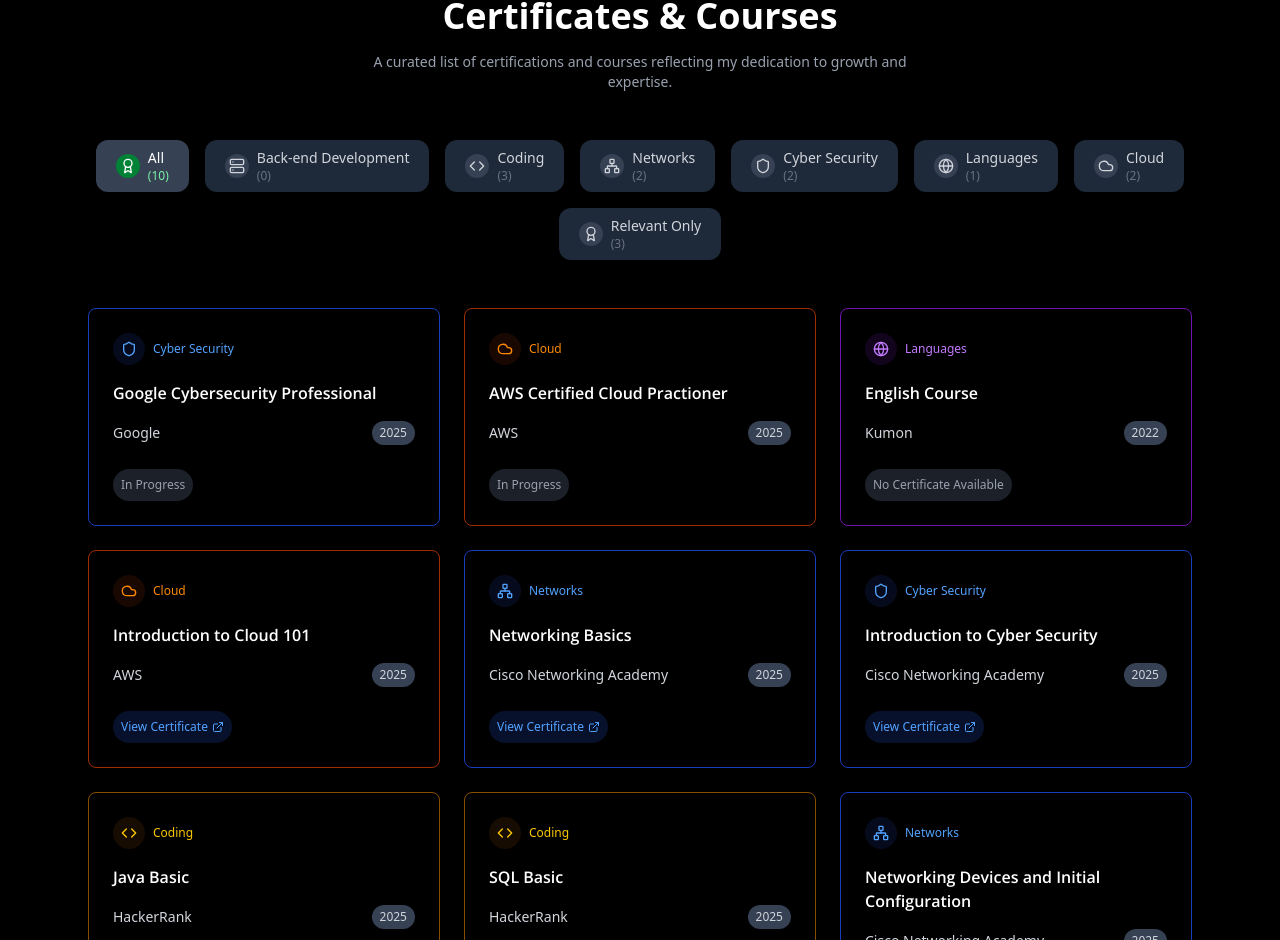
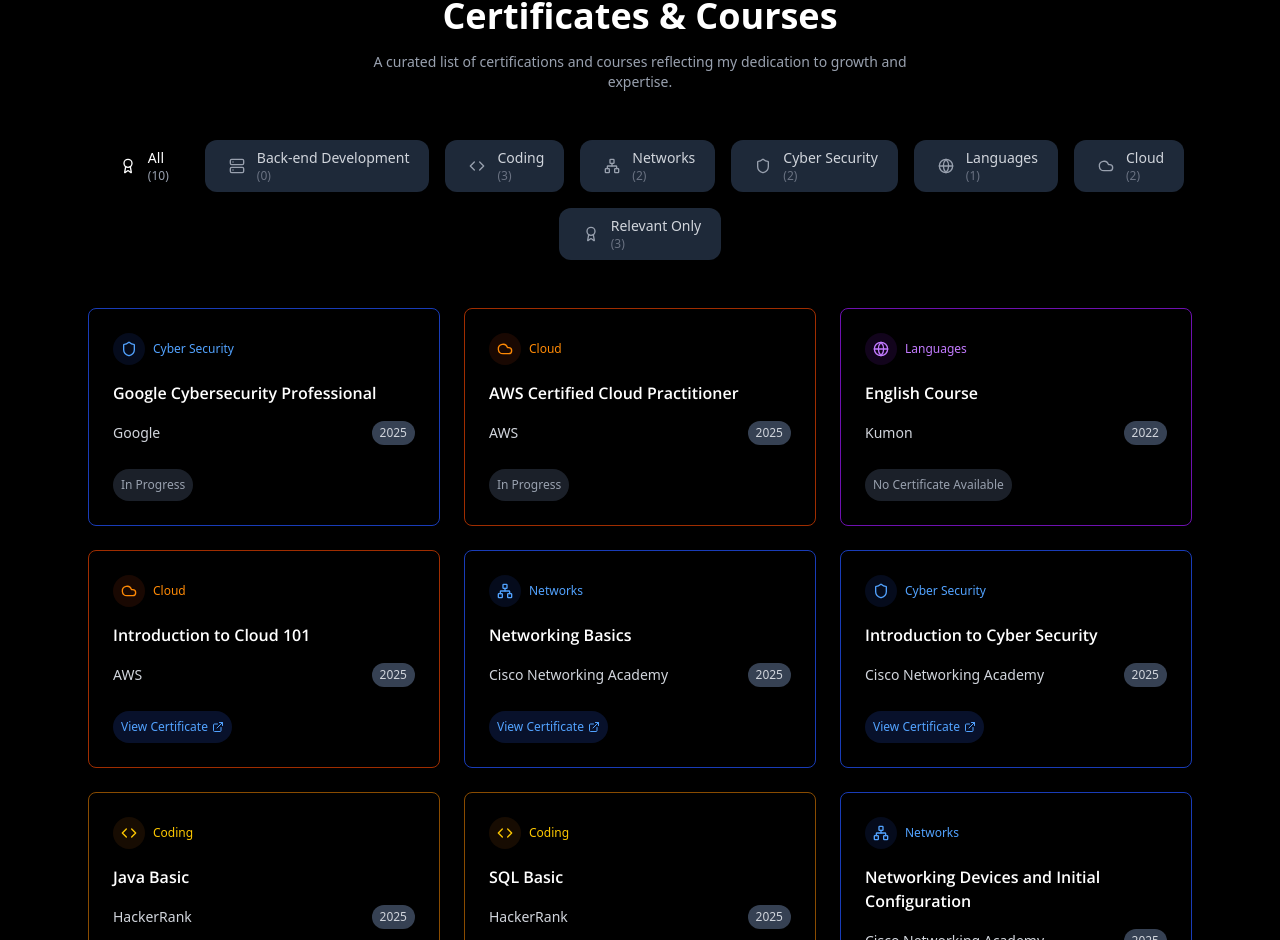
Before and after one commit to Ga5000/Portfolio, a React (Vite) app: page / in a window 1280 px wide. Shown: the part 4628-5568 px from the top of the page. Built offline with nearby package versions, Linux system fonts and the light colour scheme.

Commit message:
chnage: improvements in certificate & course category selection

```diff
--- a/src/sections/Certficates.tsx
+++ b/src/sections/Certficates.tsx
@@ -35,7 +35,7 @@
     date: "2025",
     category: "Coding",
     link: "https://drive.google.com/file/d/1fFmjqbgz6uyhOpPILeM00SAq7-zg8zSC/view?usp=drive_link",
-    relevant: 3
+    relevant: 3,
   },
   {
     title: "SQL Basic",
@@ -43,7 +43,7 @@
     date: "2025",
     category: "Coding",
     link: "https://drive.google.com/file/d/1Tri6KFDe1bk_lRkdMT0Hn6vSei6Kg7Q4/view?usp=drive_link",
-    relevant: 3
+    relevant: 3,
   },
   {
     title: "Google Cybersecurity Professional",
@@ -51,15 +51,15 @@
     date: "2025",
     category: "Cyber Security",
     link: "",
-    relevant: 1
+    relevant: 1,
   },
   {
-    title: "AWS Certified Cloud Practioner",
+    title: "AWS Certified Cloud Practitioner",
     issuer: "AWS",
     date: "2025",
     category: "Cloud",
     link: "",
-    relevant: 1
+    relevant: 1,
   },
   {
     title: "Introduction to Cloud 101",
@@ -67,7 +67,7 @@
     date: "2025",
     category: "Cloud",
     link: "https://www.credly.com/badges/dc55a032-9809-4e48-ab44-c66a222c2ddf/public_url",
-    relevant: 2
+    relevant: 2,
   },
   {
     title: "Networking Basics",
@@ -75,7 +75,7 @@
     date: "2025",
     category: "Networks",
     link: "https://drive.google.com/file/d/1sqGI9rIpoe7z3E8Tex-MPXCvjMwNLsvf/view?usp=drive_link",
-    relevant: 2
+    relevant: 2,
   },
   {
     title: "Networking Devices and Initial Configuration",
@@ -83,7 +83,7 @@
     date: "2025",
     category: "Networks",
     link: "",
-    relevant: 3
+    relevant: 3,
   },
   {
     title: "Introduction to Cyber Security",
@@ -91,7 +91,7 @@
     date: "2025",
     category: "Cyber Security",
     link: "https://drive.google.com/file/d/18nYeQ7KPRwQYMn_-QYwIUrjjd4QRFZAP/view?usp=sharing",
-    relevant: 2
+    relevant: 2,
   },
   {
     title: "General Coding Courses",
@@ -99,7 +99,7 @@
     date: "2024",
     category: "Coding",
     link: "https://drive.google.com/drive/folders/1Mxs-K_ffqdMes0bC4gtP9qXAut94dU1f?usp=drive_link",
-    relevant: 3
+    relevant: 3,
   },
   {
     title: "English Course",
@@ -107,7 +107,7 @@
     date: "2022",
     category: "Languages",
     link: "",
-    relevant: 1
+    relevant: 1,
   },
 ];
 
@@ -122,13 +122,13 @@
     description:
       "A curated list of certifications and courses reflecting my dedication to growth and expertise.",
     categories: {
-      "All": "All",
+      All: "All",
       "Back-end Development": "Back-end Development",
-      "Coding": "Coding",
-      "Networks": "Networks",
+      Coding: "Coding",
+      Networks: "Networks",
       "Cyber Security": "Cyber Security",
-      "Languages": "Languages",
-      "Cloud": "Cloud",
+      Languages: "Languages",
+      Cloud: "Cloud",
       "Relevant Only": "Relevant Only",
     },
     viewCertificate: "View Certificate",
@@ -141,13 +141,13 @@
     description:
       "Uma lista selecionada de certificações e cursos que refletem minha dedicação ao crescimento e à expertise.",
     categories: {
-      "All": "Todos",
+      All: "Todos",
       "Back-end Development": "Desenvolvimento Back-end",
-      "Coding": "Codificação",
-      "Networks": "Redes",
+      Coding: "Codificação",
+      Networks: "Redes",
       "Cyber Security": "Segurança Cibernética",
-      "Languages": "Idiomas",
-      "Cloud": "Nuvem",
+      Languages: "Idiomas",
+      Cloud: "Nuvem",
       "Relevant Only": "Apenas Relevantes",
     },
     viewCertificate: "Ver Certificado",
@@ -158,13 +158,13 @@
 
 // Category icon mapping with proper typing
 const categoryIcons: Record<CategoryType, React.ElementType> = {
-  "All": Award,
+  All: Award,
   "Back-end Development": Server,
-  "Coding": Code,
-  "Networks": Network,
+  Coding: Code,
+  Networks: Network,
   "Cyber Security": Shield,
-  "Languages": Globe,
-  "Cloud": Cloud,
+  Languages: Globe,
+  Cloud: Cloud,
   "Relevant Only": Award,
 };
 
@@ -174,35 +174,54 @@
   const t = isEnglish ? translations.en : translations.pt;
 
   // Calculate the number of certificates per category with proper typing
-  const categoryCounts = categories.reduce<Record<CategoryType, number>>((acc, category) => {
+  const categoryCounts = categories.reduce<Record<CategoryType, number>>(
+    (acc, category) => {
       if (category === "All") {
         acc[category] = certificates.length;
       } else if (category === "Relevant Only") {
-      acc[category] = certificates.filter(cert => cert.relevant <= 1).length;
+        acc[category] = certificates.filter((cert) => cert.relevant <= 1).length;
       } else {
-      acc[category] = certificates.filter(cert => cert.category === category).length;
+        acc[category] = certificates.filter((cert) => cert.category === category).length;
       }
       return acc;
-  }, {} as Record<CategoryType, number>);
+    },
+    {} as Record<CategoryType, number>
+  );
 
-  // Get category color based on category name and dark mode
-  const getCategoryColor = (category: CategoryType) => {
-    switch (category) {
-      case "Back-end Development":
-        return darkMode ? "bg-green-900/30 text-green-400" : "bg-green-100 text-green-600";
-      case "Coding":
-        return darkMode ? "bg-yellow-900/30 text-yellow-400" : "bg-yellow-100 text-yellow-600";
-      case "Networks":
-        return darkMode ? "bg-blue-900/30 text-blue-400" : "bg-blue-100 text-blue-600";
-      case "Cyber Security":
-        return darkMode ? "bg-blue-900/30 text-blue-400" : "bg-blue-100 text-blue-600";
-      case "Languages":
-        return darkMode ? "bg-purple-900/30 text-purple-400" : "bg-purple-100 text-purple-600";
-      case "Cloud":
-        return darkMode ? "bg-orange-900/30 text-orange-400" : "bg-orange-100 text-orange-600";
-      default:
-        return darkMode ? "bg-gray-800 text-white" : "bg-gray-100 text-gray-700";
+  // Function to get the background class for selected buttons
+  const getSelectedBgClass = (category: CategoryType) => {
+    const colorMap: Record<CategoryType, string> = {
+      All: "gray",
+      "Relevant Only": "gray",
+      "Back-end Development": "green",
+      Coding: "yellow",
+      Networks: "blue",
+      "Cyber Security": "blue",
+      Languages: "purple",
+      Cloud: "orange",
+    };
+    const color = colorMap[category] || "gray";
+    return darkMode ? `bg-${color}-900/30` : `bg-${color}-100`;
+  };
+
+  // Function to get the icon color class based on category and selection state
+  const getIconColorClass = (category: CategoryType, isSelected: boolean) => {
+    if (!isSelected) {
+      return darkMode ? "text-gray-400" : "text-gray-500";
     }
+    if (category === "All" || category === "Relevant Only") {
+      return darkMode ? "text-white" : "text-black";
+    }
+    const colorMap: Record<string, string> = {
+      "Back-end Development": "green",
+      Coding: "yellow",
+      Networks: "blue",
+      "Cyber Security": "blue",
+      Languages: "purple",
+      Cloud: "orange",
+    };
+    const color = colorMap[category] || "gray";
+    return darkMode ? `text-${color}-400` : `text-${color}-600`;
   };
 
   // Filter and sort certificates by relevancy
@@ -250,7 +269,7 @@
           </motion.p>
         </div>
 
-        {/* Visual Category Filter - FIXED with proper alignment and hover/click effects */}
+        {/* Visual Category Filter */}
         <motion.div
           initial={{ opacity: 0, y: 20 }}
           animate={{ opacity: 1, y: 0 }}
@@ -266,45 +285,54 @@
                 key={category}
                 onClick={() => setSelectedCategory(category)}
                 className={`flex items-center justify-center space-x-2 px-5 py-2 rounded-xl transition-all
-                ${isSelected
+                  ${
+                    isSelected
+                      ? `${getSelectedBgClass(category)} ${
+                          darkMode ? "text-white" : "text-gray-900"
+                        } shadow-md`
+                      : darkMode
+                      ? "bg-gray-800 text-gray-300"
+                      : "bg-white text-gray-700"
+                  }
+                  ${
+                    !isSelected
                       ? darkMode
-                    ? "bg-gray-700 text-white shadow-md"
-                    : "bg-green-500 text-white shadow-md"
-                  : darkMode
-                    ? "bg-gray-800"
-                    : "bg-white shadow-sm"
+                        ? "hover:bg-gray-700"
+                        : "hover:bg-gray-50"
+                      : ""
                   }
-                ${!isSelected && darkMode ? "hover:bg-gray-700" : ""}
-                ${!isSelected && !darkMode ? "hover:bg-gray-50" : ""}
                 `}
                 whileHover={{ scale: 1.05 }}
                 whileTap={{ scale: 0.98 }}
               >
-                <span className={`flex items-center justify-center p-1 rounded-full ${
+                <span className="flex items-center justify-center p-1">
+                  <CategoryIcon
+                    className={`w-4 h-4 ${getIconColorClass(category, isSelected)}`}
+                  />
+                </span>
+                <div className="flex flex-col items-start">
+                  <span
+                    className={`text-sm font-medium ${
                       isSelected
-                    ? darkMode ? "bg-green-700 text-white" : "bg-white text-green-600"
-                    : darkMode ? "bg-gray-700" : "bg-gray-100"
-                }`}>
-                  <CategoryIcon className={`w-4 h-4 ${
-                    isSelected
-                      ? darkMode ? "text-white" : "text-green-600"
-                      : darkMode ? "text-gray-300" : "text-gray-600"
-                  }`} />
-                </span>
-
-                <div className="flex flex-col items-start">
-                  <span className={`text-sm font-medium ${
-                    isSelected
-                      ? darkMode ? "text-white" : "text-white"
-                      : darkMode ? "text-gray-300" : "text-gray-700"
-                  }`}>
+                        ? darkMode
+                          ? "text-white"
+                          : "text-gray-900"
+                        : darkMode
+                        ? "text-gray-300"
+                        : "text-gray-700"
+                    }`}
+                  >
                     {t.categories[category]}
                   </span>
-                  <span className={`text-xs ${
+                  <span
+                    className={`text-xs ${
                       isSelected
-                      ? darkMode ? "text-green-300" : "text-green-100"
-                      : darkMode ? "text-gray-500" : "text-gray-500"
-                  }`}>
+                        ? darkMode
+                          ? "text-gray-400"
+                          : "text-gray-600"
+                        : "text-gray-500"
+                    }`}
+                  >
                     ({categoryCounts[category]})
                   </span>
                 </div>
@@ -314,10 +342,7 @@
         </motion.div>
 
         {/* Certificates Grid */}
-        <motion.div
-          layout
-          className="grid grid-cols-1 md:grid-cols-2 lg:grid-cols-3 gap-6"
-        >
+        <motion.div layout className="grid grid-cols-1 md:grid-cols-2 lg:grid-cols-3 gap-6">
           {filteredCertificates.length > 0 ? (
             filteredCertificates.map((cert, index) => (
               <motion.div
@@ -345,7 +370,9 @@
             <motion.div
               initial={{ opacity: 0 }}
               animate={{ opacity: 1 }}
-              className={`col-span-full text-center py-12 ${darkMode ? "text-gray-400" : "text-gray-500"}`}
+              className={`col-span-full text-center py-12 ${
+                darkMode ? "text-gray-400" : "text-gray-500"
+              }`}
             >
               No certificates found for this category
             </motion.div>
```
Lines whose indentation alone changed are shown as unchanged.
